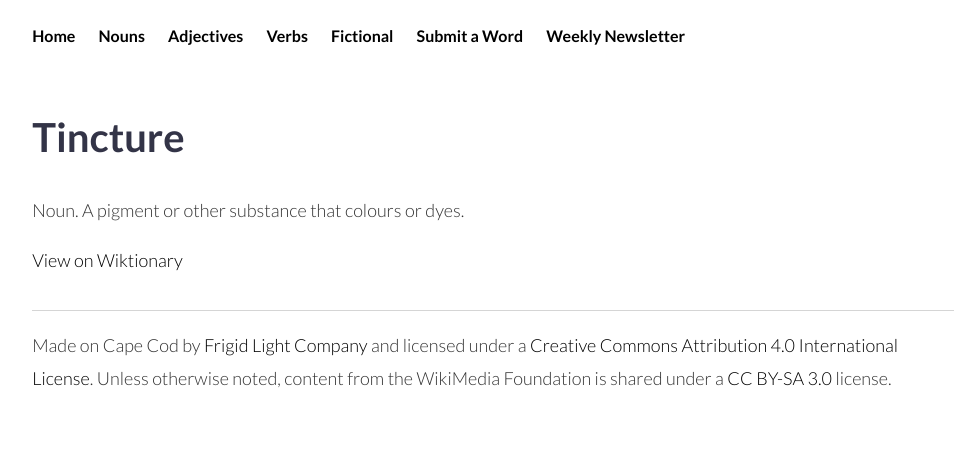
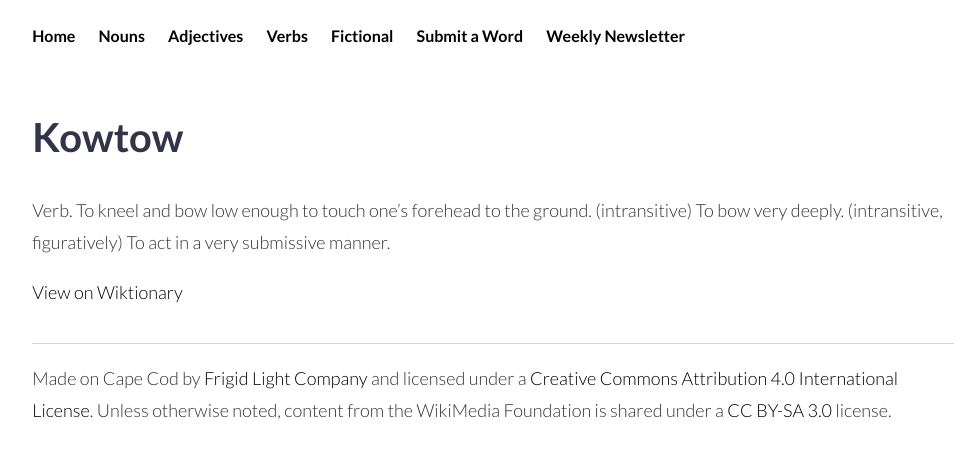
Before and after one commit to davidhowland/wickedcoolwords, a Jekyll site: the page built from _posts/2019-11-26-kowtow.md, in a window 1280 px wide. Shown: the top 459 px of the page, without its empty margins (147-1120 px from the left). Built offline with Jekyll 4.4.1, drawn with Linux system fonts in a browser that asks for light colours.

Commit message:
fix kowtow

```diff
--- a/_posts/2019-11-26-kowtow.md
+++ b/_posts/2019-11-26-kowtow.md
@@ -1,9 +1,9 @@
 ---
 layout: post
-title: "Tincture"
-slug: tincture
+title: "Kowtow"
+slug: kowtow
 tags:
 - noun
 ---
 
-Noun. A pigment or other substance that colours or dyes.
+Verb. To kneel and bow low enough to touch one’s forehead to the ground. (intransitive) To bow very deeply. (intransitive, figuratively) To act in a very submissive manner.
```
